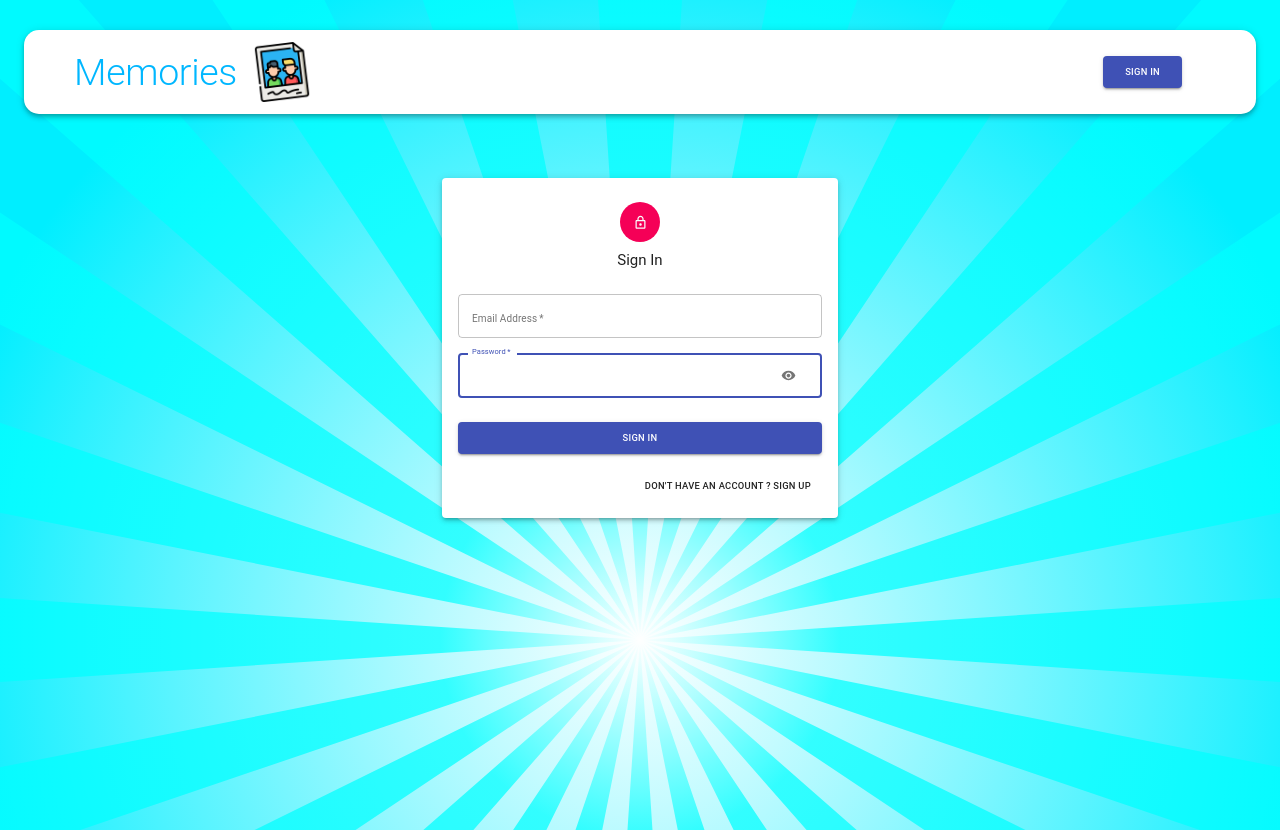
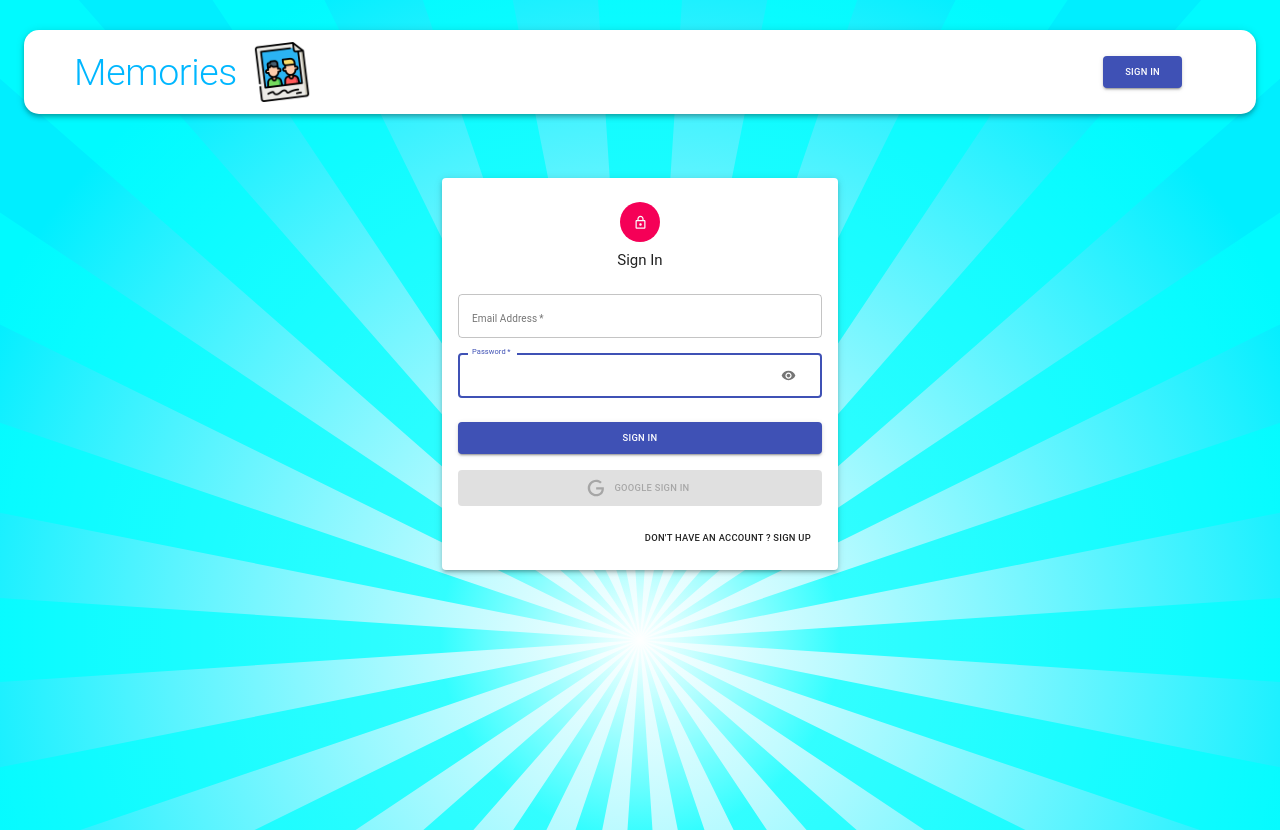
Before and after one commit to SwastikSonkusare/Memories_Media, a React (Create React App) app in the folder client/: page /auth in a window 1280 px wide. Built offline with nearby package versions, Linux system fonts and the light colour scheme.

Commit message:
added: google-auth

```diff
--- a/client/src/components/Auth/Auth.js
+++ b/client/src/components/Auth/Auth.js
@@ -8,11 +8,19 @@
   Button,
 } from "@material-ui/core";
 import LockOutlinedIcon from "@material-ui/icons/LockOutlined";
+import { GoogleLogin } from "react-google-login";
+import { useDispatch } from "react-redux";
+import { useHistory } from "react-router-dom";
+
+import Input from "./Input";
+import Icon from "./icon";
 
 import useStyles from "./styles";
-import Input from "./Input";
 
 const Auth = () => {
+  const dispatch = useDispatch();
+  const history = useHistory();
+
   const classes = useStyles();
   const [showPassword, setShowPassword] = useState(false);
   const [isSignUp, setIsSignUp] = useState(false);
@@ -26,6 +34,22 @@
   const switchMode = () => {
     setIsSignUp((prevState) => !prevState);
     setShowPassword(false);
+  };
+
+  const googleSuccess = async (res) => {
+    const result = res?.profileObj;
+    const token = res?.tokenid;
+
+    try {
+      dispatch({ type: "AUTH", data: { result, token } });
+      history.push("/");
+    } catch (error) {
+      console.log(error);
+    }
+  };
+
+  const googleFailure = () => {
+    console.log("Google Sign in was unsuccessful. Try again Later");
   };
 
   return (
@@ -76,6 +100,7 @@
               />
             )}
           </Grid>
+
           <Button
             type="submit"
             variant="contained"
@@ -86,7 +111,27 @@
           >
             {isSignUp ? "Sign Up" : "Sign In"}
           </Button>
-          <Grid container justify="flex-end">
+          <GoogleLogin
+            clientId="96862834797-hrlnmu2clqbrq3150pkbc726kqifbkrl.apps.googleusercontent.com"
+            render={(renderProps) => (
+              <Button
+                className={classes.googleButton}
+                color="secondary"
+                fullWidth
+                onClick={renderProps.onClick}
+                disabled={renderProps.disabled}
+                startIcon={<Icon />}
+                variant="contained"
+                size="large"
+              >
+                Google Sign In
+              </Button>
+            )}
+            onSuccess={googleSuccess}
+            onFailure={googleFailure}
+            cookiePolicy="single_host_origin"
+          />
+          <Grid container justifyContent="flex-end">
             <Grid item>
               <Button onClick={switchMode} size="large">
                 {isSignUp
--- a/client/src/components/Auth/Input.js
+++ b/client/src/components/Auth/Input.js
@@ -23,7 +23,8 @@
         autoFocus
         type={type}
         InputProps={
-          name === "password" && {
+          name === "password"
+            ? {
                 endAdornment: (
                   <InputAdornment position="end">
                     <IconButton onClick={handleShowPassword}>
@@ -32,6 +33,7 @@
                   </InputAdornment>
                 ),
               }
+            : null
         }
       />
     </Grid>
--- /dev/null
+++ b/client/src/components/Auth/icon.js
@@ -0,0 +1,12 @@
+import React from "react";
+
+const icon = () => (
+  <svg style={{ width: "20px", height: "20px" }} viewBox="0 0 24 24">
+    <path
+      fill="currentColor"
+      d="M21.35,11.1H12.18V13.83H18.69C18.36,17.64 15.19,19.27 12.19,19.27C8.36,19.27 5,16.25 5,12C5,7.9 8.2,4.73 12.2,4.73C15.29,4.73 17.1,6.7 17.1,6.7L19,4.72C19,4.72 16.56,2 12.1,2C6.42,2 2.03,6.8 2.03,12C2.03,17.05 6.16,22 12.25,22C17.6,22 21.5,18.33 21.5,12.91C21.5,11.76 21.35,11.1 21.35,11.1V11.1Z"
+    />
+  </svg>
+);
+
+export default icon;
--- a/client/src/components/Navbar/Navbar.js
+++ b/client/src/components/Navbar/Navbar.js
@@ -1,6 +1,7 @@
-import React from "react";
+import React, { useState, useEffect } from "react";
 import { AppBar, Avatar, Button, Toolbar, Typography } from "@material-ui/core";
-import { Link } from "react-router-dom";
+import { Link, useHistory, useLocation } from "react-router-dom";
+import { useDispatch } from "react-redux";
 
 import memories from "../../images/memories.png";
 
@@ -8,8 +9,23 @@
 
 const Navbar = () => {
   const classes = useStyles();
+  const dispatch = useDispatch();
+  const history = useHistory();
+  const location = useLocation();
 
-  const user = null;
+  const [user, setUser] = useState(JSON.parse(localStorage.getItem("profile")));
+
+  useEffect(() => {
+    const token = user?.token;
+
+    setUser(JSON.parse(localStorage.getItem("profile")));
+  }, [location, user?.token]);
+
+  const logout = () => {
+    dispatch({ type: "LOGOUT" });
+    history.push("/");
+    setUser(null);
+  };
 
   return (
     <AppBar className={classes.appBar} position="static" color="inherit">
@@ -48,6 +64,7 @@
               variant="contained"
               classes={classes.logout}
               color="secondary"
+              onClick={logout}
             >
               Logout
             </Button>
--- a/client/src/components/Navbar/styles.js
+++ b/client/src/components/Navbar/styles.js
@@ -25,12 +25,12 @@
   },
   profile: {
     display: "flex",
-    justifyContent: "space-between",
-    width: "40rem",
+    gridGap: "4rem",
   },
   userName: {
     display: "flex",
     alignItems: "center",
+    fontSize: "1.5rem",
   },
   brandContainer: {
     display: "flex",
--- a/client/src/constants/actionTypes.js
+++ b/client/src/constants/actionTypes.js
@@ -2,3 +2,6 @@
 export const DELETE = "DELETE";
 export const FETCH_ALL = "FETCH_ALL";
 export const UPDATE = "UPDATE";
+
+export const AUTH = "AUTH";
+export const LOGOUT = "LOGOUT";
--- /dev/null
+++ b/client/src/reducers/auth.js
@@ -0,0 +1,17 @@
+import { AUTH, LOGOUT } from "../constants/actionTypes";
+
+const authReducer = (state = { authData: null }, action) => {
+  switch (action.type) {
+    case AUTH:
+      localStorage.setItem("profile", JSON.stringify({ ...action?.data }));
+      return { ...state, authData: action?.data };
+
+    case LOGOUT:
+      localStorage.clear();
+      return { ...state, authData: null };
+    default:
+      return state;
+  }
+};
+
+export default authReducer;
--- a/client/src/reducers/index.js
+++ b/client/src/reducers/index.js
@@ -1,7 +1,9 @@
 import { combineReducers } from "redux";
 
 import posts from "./posts";
+import auth from "./auth";
 
 export default combineReducers({
   posts,
+  auth,
 });
```
Lines whose indentation alone changed are shown as unchanged.
